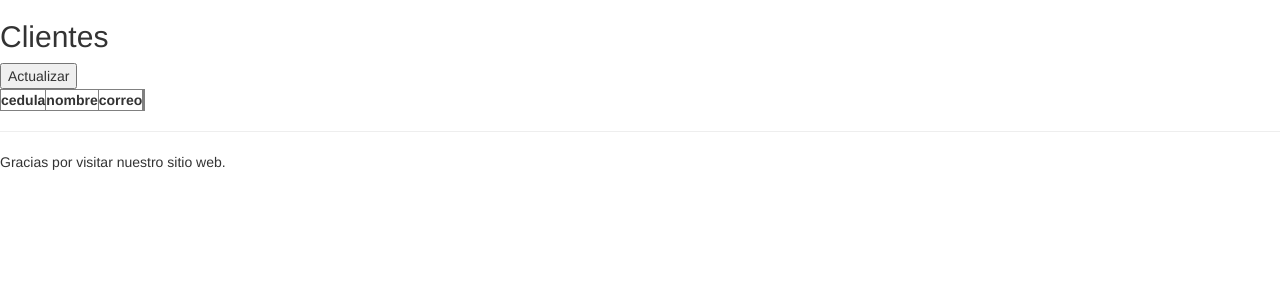
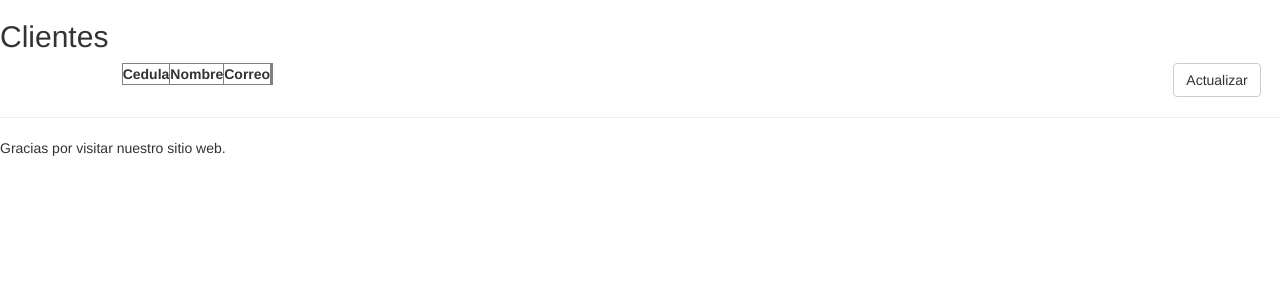
Before and after one commit to j-j94/salaBelleza, a Django app: template salonBelleza/salonBelleza/templates/verclientes.html in a window 1280 px wide. Shown: the part 52-352 px from the top of the page. Run offline with Django 3.2, Linux system fonts and the light colour scheme; the template is opened without the code that fills it, so the values that code supplies are empty; some libraries are stand-ins or nearby versions.

Commit message:
Update verclientes.html

```diff
--- a/salonBelleza/salonBelleza/templates/verclientes.html
+++ b/salonBelleza/salonBelleza/templates/verclientes.html
@@ -7,12 +7,15 @@
 
 {% block content %}
 <h2>Clientes</h2>
-<button class="actualizar">Actualizar</button>
+<button class="actualizar btn btn-default">Actualizar</button>
+<div class="col-sm-1"></div>
+<div class="table-responsive col-sm-10">
 	<table id="tablaprueba" border="solid">
 		<thead>
-<tr><th>cedula</th><th>nombre</th><th>correo</th><th></th><th></th></tr>
-</thead>
-<tbody></tbody>
-  </table>
-	<div id="resultado"></div>
+			<tr><th>Cedula</th><th>Nombre</th><th>Correo</th><th></th><th></th></tr>
+		</thead>
+		<tbody></tbody>
+	</table>
+</div>
+<div id="col-sm-1"></div>
 {% endblock %}
```
